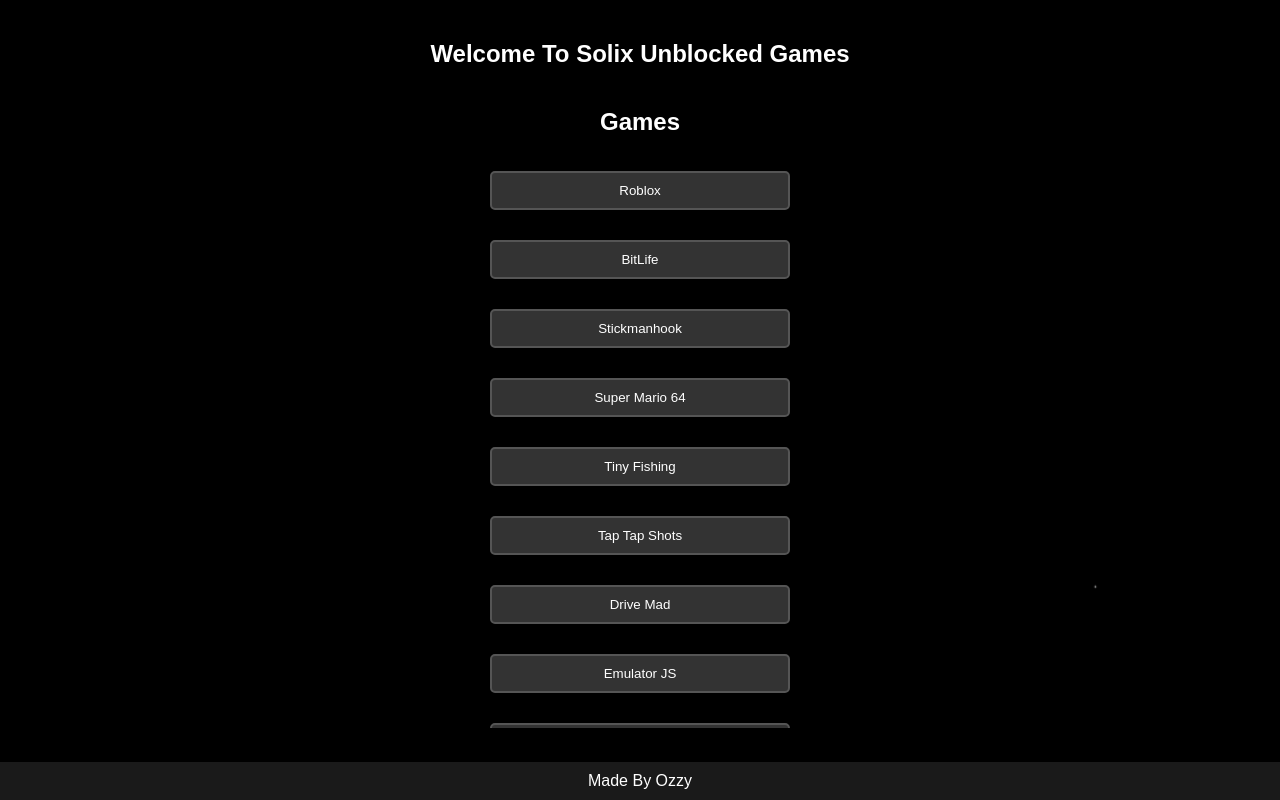
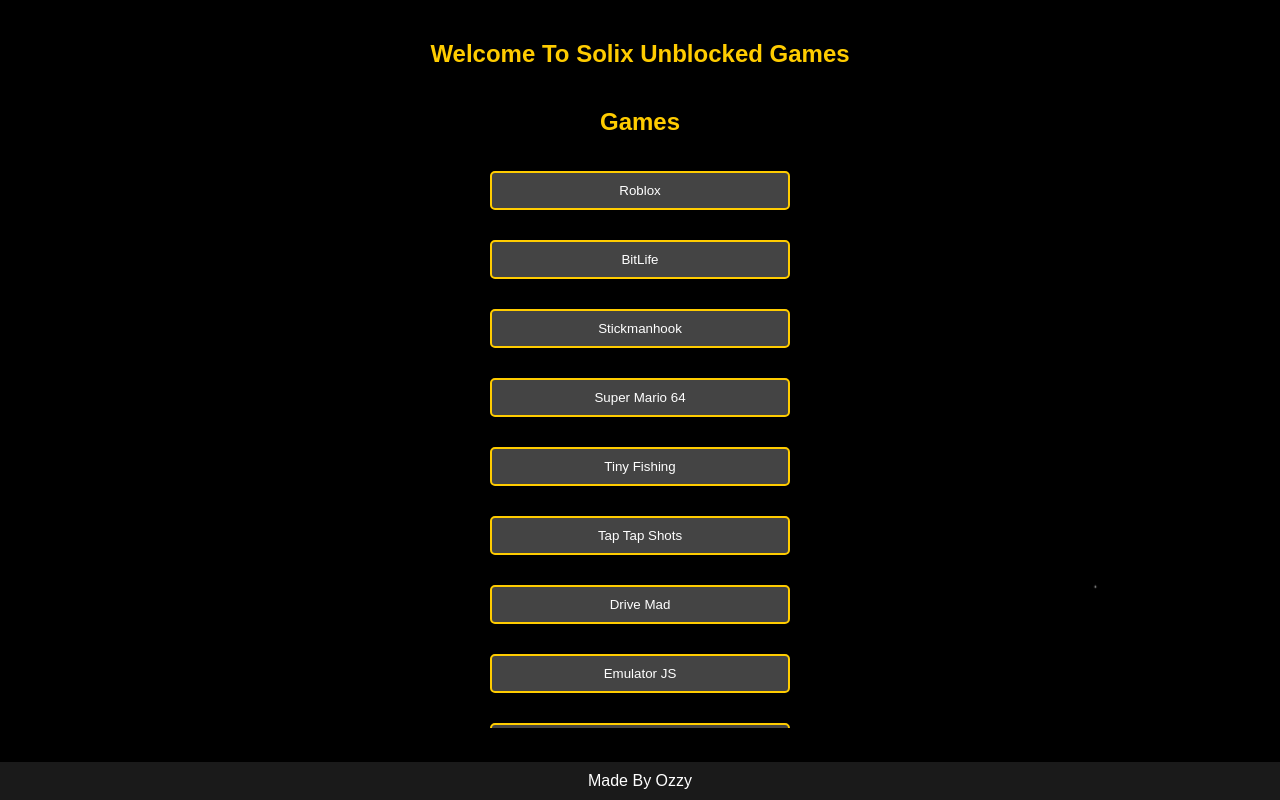
Before and after one commit to solixmath/solixmath.github.io, a plain HTML site: page index.html in a window 1280 px wide. Drawn offline with Linux system fonts and the light colour scheme.

Commit message:
Update style.css

```diff
--- a/style.css
+++ b/style.css
@@ -89,10 +89,13 @@
     font-size: 1.5em;
     text-align: center;
     white-space: nowrap;
+    color: #ffcc00; /* Star yellow */
+    text-shadow: 2px 2px 4px #000000; /* Shadow for better readability */
 }
 
-h2, button, footer {
-    font-family: 'Arial', sans-serif;
+h2 {
+    color: #ffcc00; /* Star yellow */
+    text-shadow: 2px 2px 4px #000000; /* Shadow for better readability */
 }
 
 .button-container {
@@ -106,9 +109,9 @@
 
 button {
     margin: 15px 0;
-    background-color: #333;
+    background-color: #444;
     color: white;
-    border: 2px solid #555;
+    border: 2px solid #ffcc00; /* Star yellow border */
     padding: 10px 20px;
     cursor: pointer;
     transition: background-color 0.3s, transform 0.3s;
@@ -118,7 +121,8 @@
 }
 
 button:hover {
-    background-color: #555;
+    background-color: #ffcc00; /* Star yellow */
+    color: black;
     transform: scale(1.05);
 }
 
```
